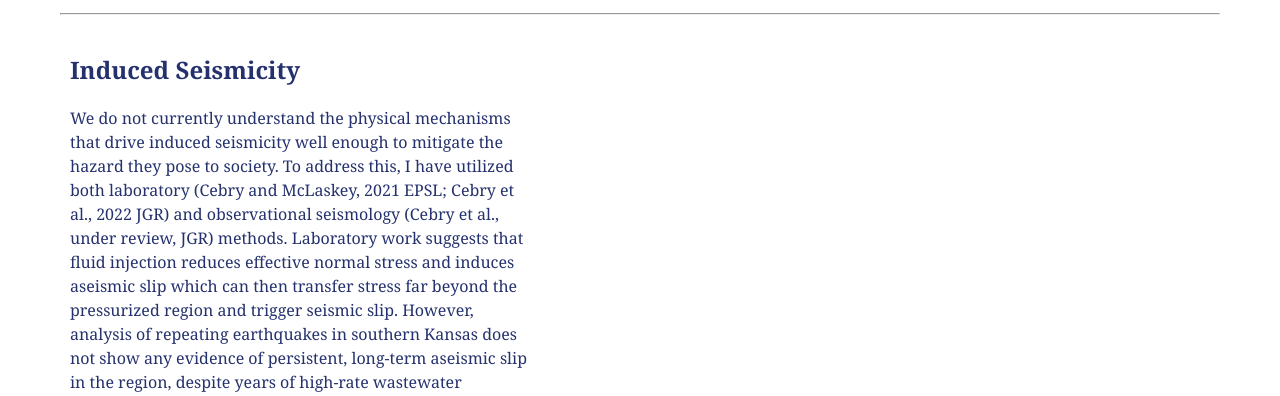
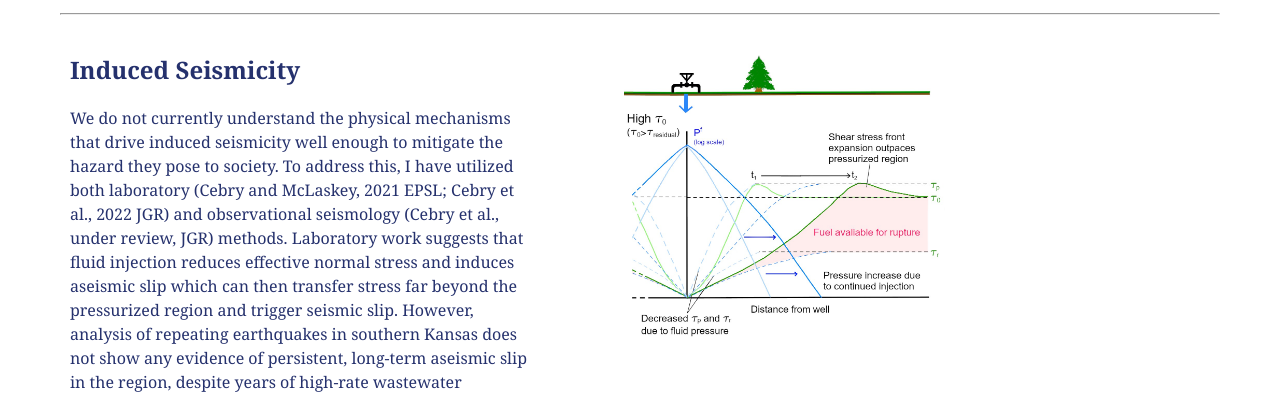
Before and after one commit to sblcebry/sblcebry.github.io, a plain HTML site: page ResearchProjects.html in a window 1280 px wide. Shown: the part 404-800 px from the top of the page. Drawn offline with Linux system fonts and the light colour scheme.

Commit message:
Update ResearchProjects.html

```diff
--- a/ResearchProjects.html
+++ b/ResearchProjects.html
@@ -67,7 +67,7 @@
 }
 
 .column {
-  float: center;
+  float: left;
   width: 40%;
   padding: 20px 35px;
 }
```
